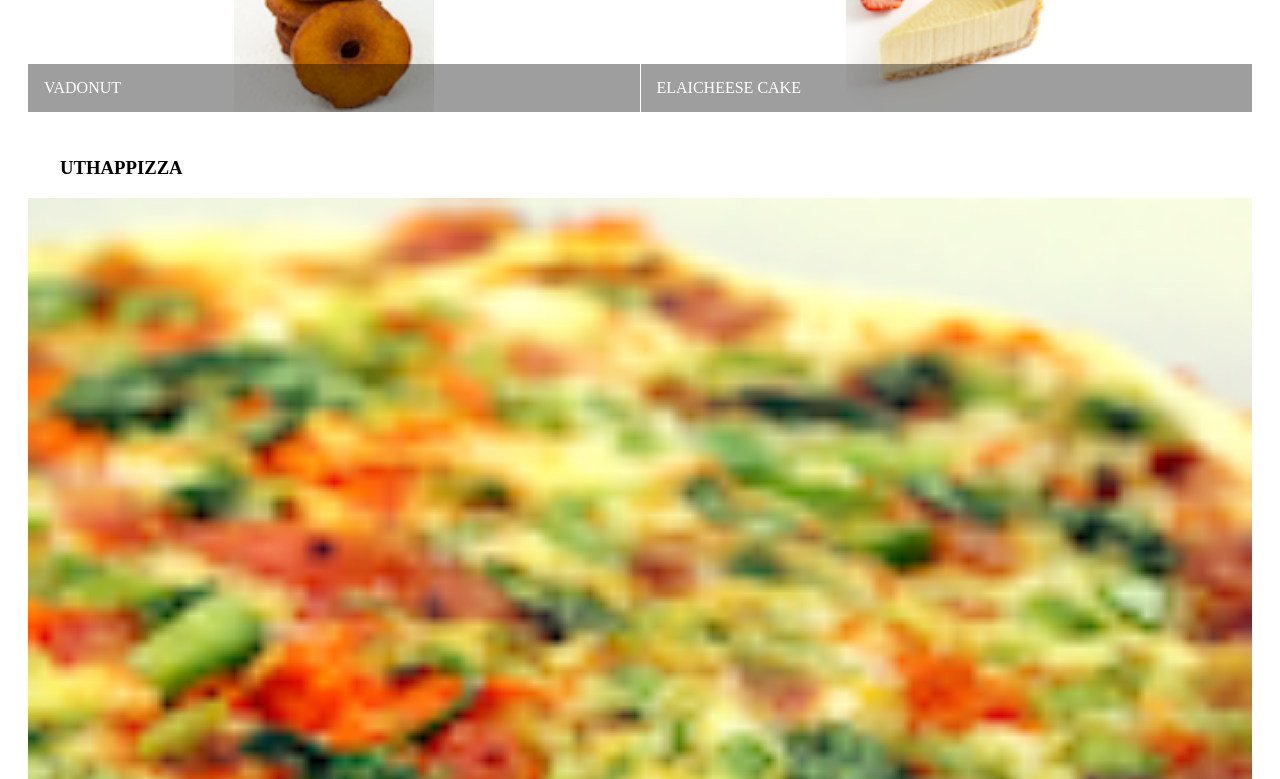
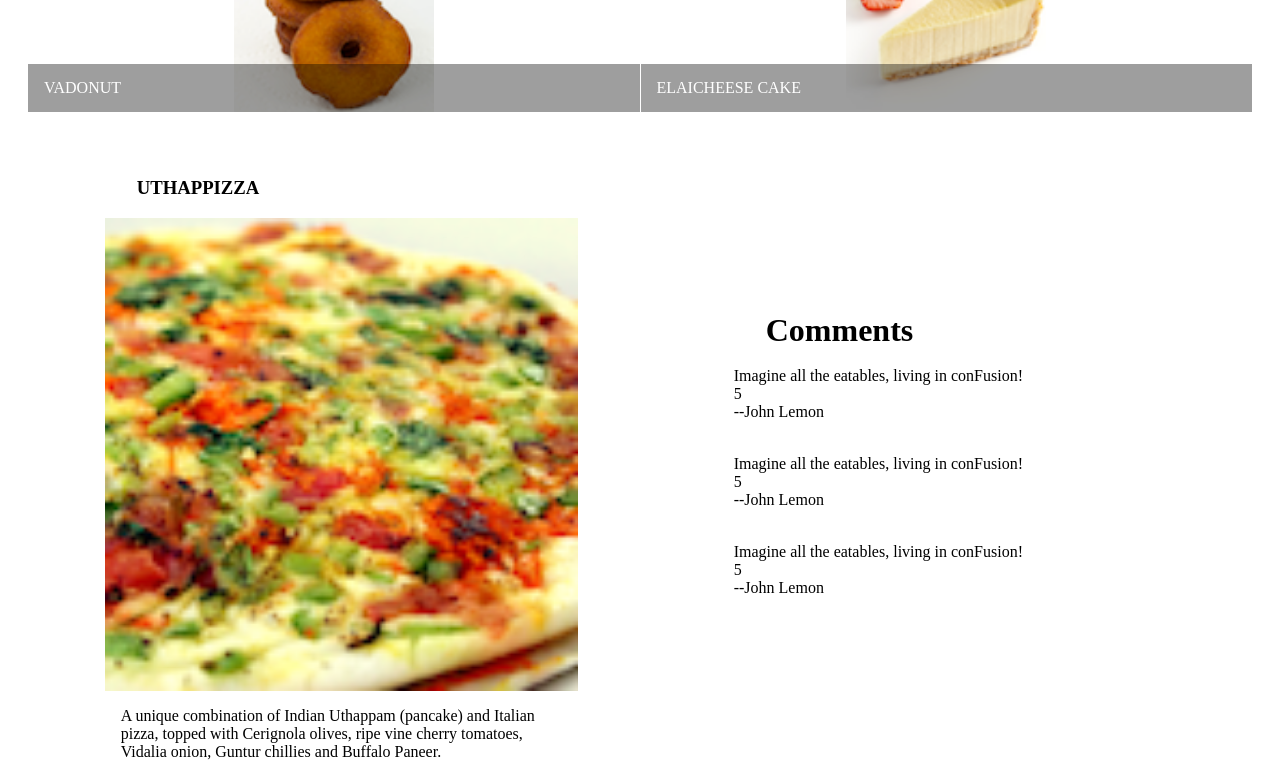
Before and after one commit to jayapunjabi/conFusion, an Angular app: page / in a window 1280 px wide. Shown: the part 460-1239 px from the top of the page. Built offline with nearby package versions, Linux system fonts and the light colour scheme.

Commit message:
Assignment 1

```diff
--- a/src/app/app.module.ts
+++ b/src/app/app.module.ts
@@ -11,12 +11,14 @@
 import { MatGridListModule } from '@angular/material/grid-list';
 import { MatCardModule } from '@angular/material/card';
 import { MatButtonModule } from '@angular/material/button';
+import { DishDetailComponent } from './dish-detail/dish-detail.component';
 // import {MatButtonModule, MatCheckboxModule, MatToolbarModule, MatListModule} from '@angular/material';
 
 @NgModule({
   declarations: [
     AppComponent,
-    MenuComponent
+    MenuComponent,
+    DishDetailComponent
   ],
   imports: [
     BrowserModule,
--- /dev/null
+++ b/src/app/dish-detail/dish-detail.component.html
@@ -0,0 +1,53 @@
+<div class="container"
+    fxLayout="row"
+    fxLayout.sm="column"
+    fxLayout.xs="column"
+    fxLayoutAlign.gt-md="space-around center"
+    fxLayoutGap="10px"
+    fxLayoutGap.xs="0">
+
+  <div fxFlex="40">
+    <div fxFlex *ngIf="dish">
+    <mat-card>
+      <mat-card-header>
+        <mat-card-title>
+          <h3>{{dish.name | uppercase}}</h3>
+        </mat-card-title>
+      </mat-card-header>
+      <img mat-card-image src={{dish.image}} alt={{dish.name}}>
+      <mat-card-content>
+        <p>{{dish.description}}
+        </p>
+      </mat-card-content>
+
+    </mat-card>
+  </div>
+  </div>
+
+  <div fxFlex="40">
+    <mat-card>
+    <mat-list>
+ <mat-card-header>  <h1 matSubheader>Comments</h1></mat-card-header>
+ <mat-card-title>
+    <mat-list-item *ngIf = "dish">
+        <h3 matLine> {{ comment.comment}} </h3>
+        <h3 matLine> {{ comment.rating}} </h3>
+        <h3 matLine>  --{{ comment.author}} </h3>
+      </mat-list-item>
+
+      <mat-list-item *ngIf = "dish">
+        <h3 matLine> {{ comment.comment}} </h3>
+        <h3 matLine> {{ comment.rating}} </h3>
+        <h3 matLine>  --{{ comment.author}} </h3>
+      </mat-list-item>
+      <mat-list-item *ngIf = "dish">
+        <h3 matLine> {{ comment.comment}} </h3>
+        <h3 matLine> {{ comment.rating}} </h3>
+        <h3 matLine>  --{{ comment.author}} </h3>
+      </mat-list-item>
+      </mat-card-title>
+    </mat-list>
+    </mat-card>
+  </div>
+
+</div>
--- /dev/null
+++ b/src/app/dish-detail/dish-detail.component.ts
@@ -0,0 +1,63 @@
+import { Component, OnInit } from '@angular/core';
+
+
+const DISH = {
+  id: '0',
+  name: 'Uthappizza',
+  image: '/assets/images/uthappizza.png',
+  category: 'mains',
+  featured: true,
+  label: 'Hot',
+  price: '4.99',
+  // tslint:disable-next-line:max-line-length
+  description: 'A unique combination of Indian Uthappam (pancake) and Italian pizza, topped with Cerignola olives, ripe vine cherry tomatoes, Vidalia onion, Guntur chillies and Buffalo Paneer.',
+  comments: [
+       {
+           rating: 5,
+           comment: 'Imagine all the eatables, living in conFusion!',
+           author: 'John Lemon',
+           date: '2012-10-16T17:57:28.556094Z'
+       },
+       {
+           rating: 4,
+           comment: 'Sends anyone to heaven, I wish I could get my mother-in-law to eat it!',
+           author: 'Paul McVites',
+           date: '2014-09-05T17:57:28.556094Z'
+       },
+       {
+           rating: 3,
+           comment: 'Eat it, just eat it!',
+           author: 'Michael Jaikishan',
+           date: '2015-02-13T17:57:28.556094Z'
+       },
+       {
+           rating: 4,
+           comment: 'Ultimate, Reaching for the stars!',
+           author: 'Ringo Starry',
+           date: '2013-12-02T17:57:28.556094Z'
+       },
+       {
+           rating: 2,
+           comment: 'It\'s your birthday, we\'re gonna party!',
+           author: '25 Cent',
+           date: '2011-12-02T17:57:28.556094Z'
+       }
+   ]
+};
+
+@Component({
+  selector: 'app-dish-detail',
+  templateUrl: './dish-detail.component.html',
+  styleUrls: ['./dish-detail.component.scss']
+})
+export class DishDetailComponent implements OnInit {
+
+  dish = DISH;
+   comment = DISH.comments[0];
+
+  constructor() { }
+
+  ngOnInit(): void {
+  }
+
+}
--- a/src/app/menu/menu.component.html
+++ b/src/app/menu/menu.component.html
@@ -19,7 +19,7 @@
       </mat-grid-tile>
     </mat-grid-list>
   </div>
-  <div fxFlex *ngIf="selectedDish">
+  <!-- <div fxFlex *ngIf="selectedDish">
     <mat-card>
       <mat-card-header>
         <mat-card-title>
@@ -36,6 +36,7 @@
         <button mat-button>SHARE</button>
       </mat-card-actions>
     </mat-card>
-  </div>
+  </div> -->
+  <app-dish-detail></app-dish-detail>
 
 </div>
```
Also changed, not shown: src/app/dish-detail/dish-detail.component.scss (added), 1 other file (tests, documents, lock files or other folders).
